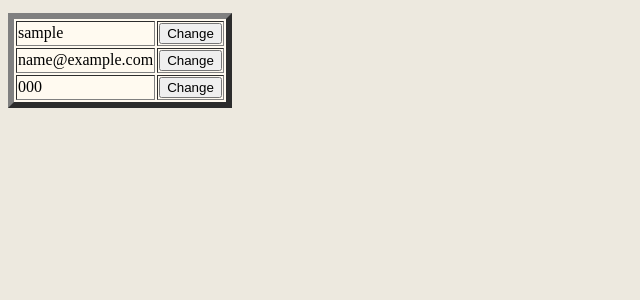
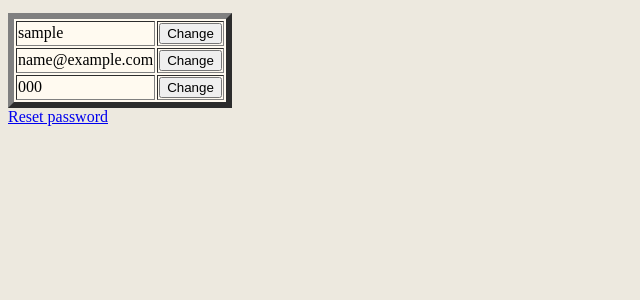
Before and after one commit to aarondunn21/AppointmentScheduler, a Flask app: page /profile/1 in a window 1280 px wide. Shown: the part 161-461 px from the top of the page, without its empty margins (0-640 px from the left). Run offline with Flask 3, Linux system fonts and the light colour scheme; a database or web service that is not in the repository returns one stand-in record (values such as "Sample title").

Commit message:
Update profile.html

```diff
--- a/templates/profile.html
+++ b/templates/profile.html
@@ -51,6 +51,7 @@
                 </tr>
 
         </table>
+        <a href="{{ url_for('reset', username=user['username'])}}">Reset password</a>
 
 
         <br>
```
